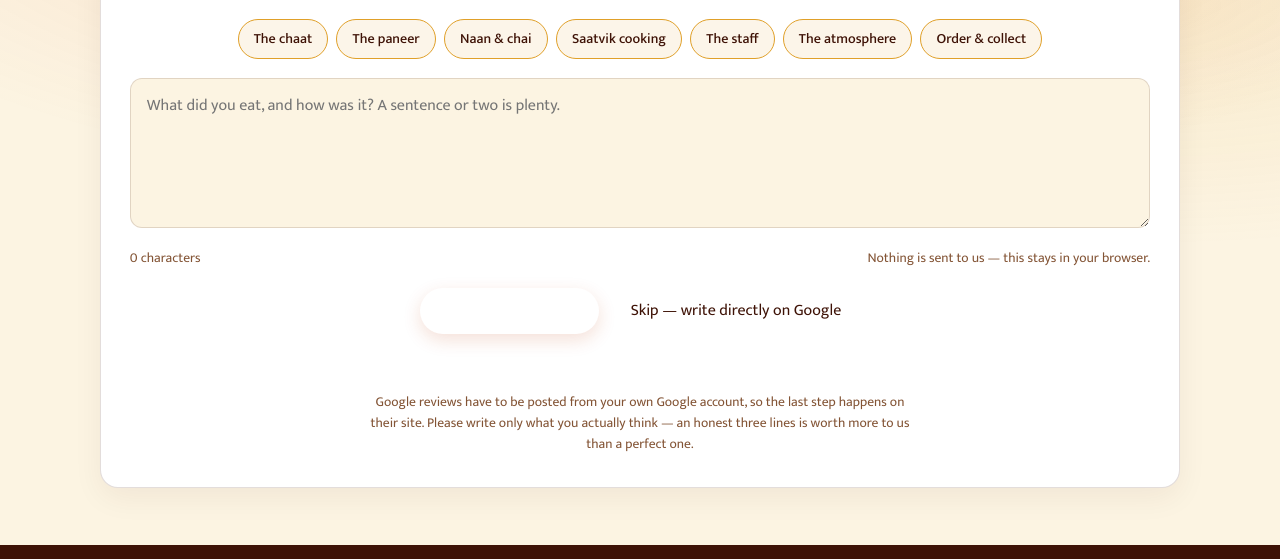
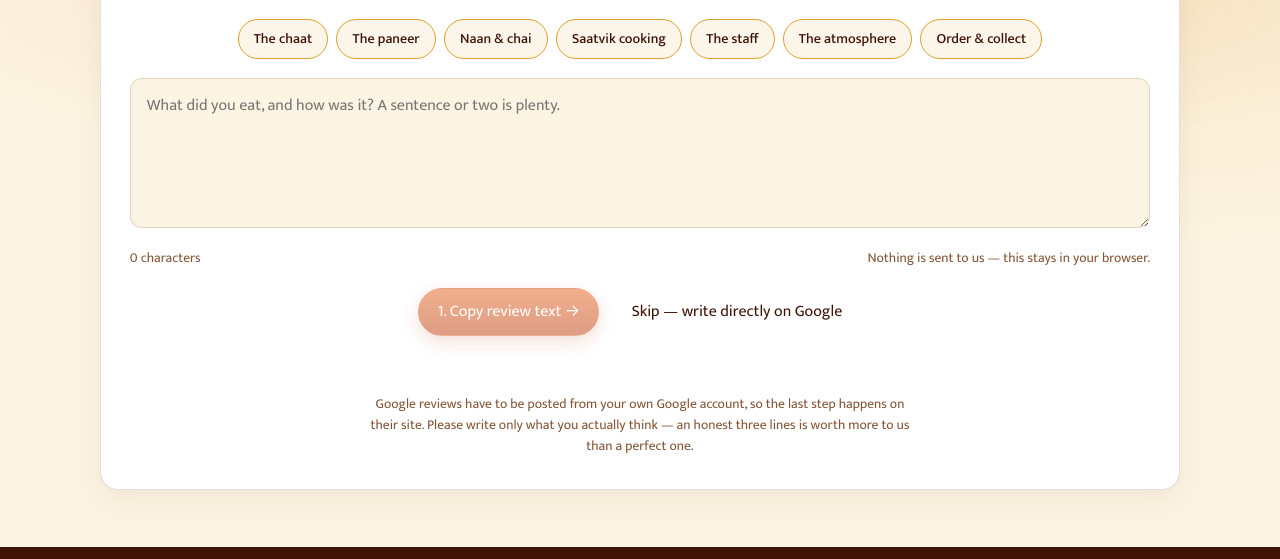
Before and after one commit to pravreddy/cafegopala-website, a plain HTML site: page pages/reviews.html in a window 1280 px wide. Shown: the part 2458-3017 px from the top of the page. Drawn offline with nearby package versions, Linux system fonts and the light colour scheme.

Commit message:
fix(reviews): stop stripping button styling in composer-actions
The .composer-actions .cta override was setting background:none and
border:none to reset the <button> UA chrome. That killed the gold
gradient on the step-1 button (leaving an empty white pill) and the gold
border on the ghost "Skip" link (leaving bare text). Safari's WebKit
tolerated it; Chrome did not.

Reset only the UA chrome now — appearance, border-radius, border — and
leave background and color alone so both buttons keep their styling.

```diff
--- a/pages/reviews.html
+++ b/pages/reviews.html
@@ -56,9 +56,14 @@
   .cta.ghost:hover{background:rgba(224,160,41,.14);transform:translateY(-2px)}
   a:focus-visible,.cta:focus-visible{outline:3px solid var(--gold);outline-offset:3px}
   /* The composer's step-1 control is a <button> wearing .cta, so reset the
-     button UA styles and inherit the page font. Without this the button
-     renders in the system button theme and ignores the gold gradient. */
-  .composer-actions .cta{font:inherit;cursor:pointer;border:none;background:none;
+     button UA chrome (appearance, padding, border-radius, border) without
+     touching background or color — those carry the gold gradient and the
+     ghost outline. Setting background:none here was stripping the gold off
+     the button and the border off the ghost link, leaving an empty pill
+     and bare text. */
+  .composer-actions .cta{font:inherit;cursor:pointer;
+    -webkit-appearance:none;appearance:none;
+    padding:.6rem 1.15rem;border-radius:999px;border:1.5px solid transparent;
     display:inline-block;text-decoration:none;box-sizing:border-box}
   .composer-actions button.cta{font-family:inherit}
 
```
